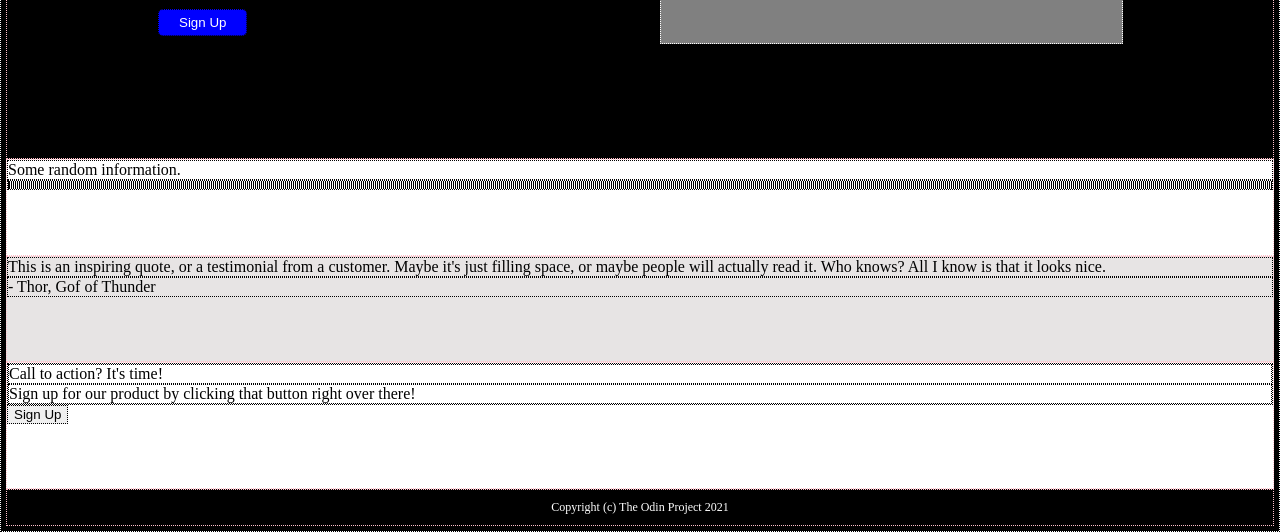
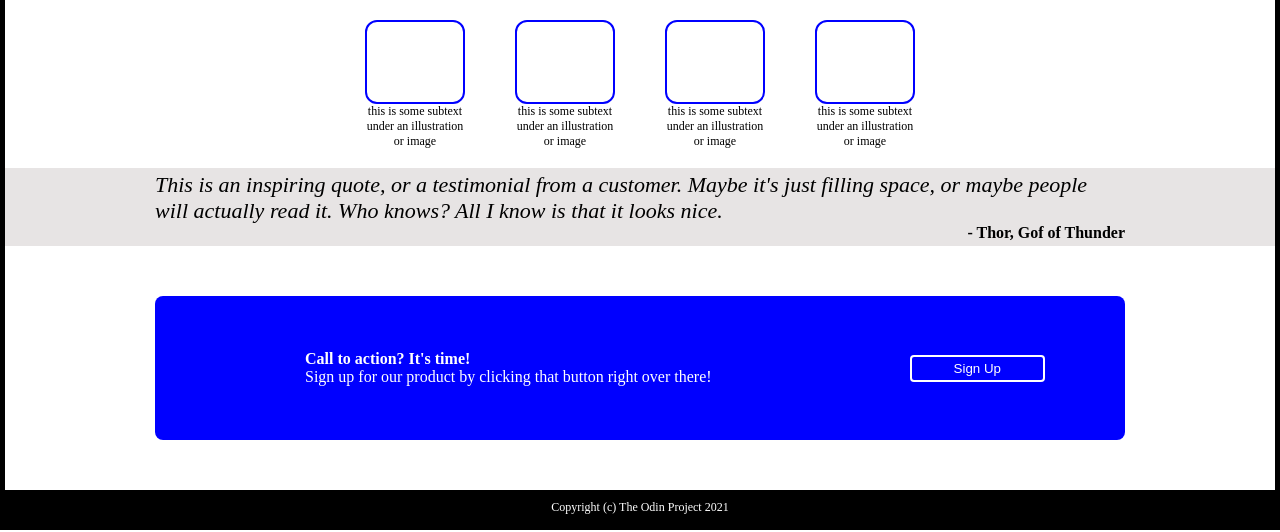
Before and after one commit to vinnn/ODIN_landing_page, a plain HTML site: page index.html in a window 1280 px wide. Shown: the part 280-812 px from the top of the page. Drawn offline with Linux system fonts and the light colour scheme.

Commit message:
update readme

```diff
--- a/css/style.css
+++ b/css/style.css
@@ -1,6 +1,6 @@
 * {
-    border-style: dotted;
-    border-width: 1px;
+    /* border-style: dotted; */
+    /* border-width: 1px; */
 }
 .header,
 .contn1,
@@ -11,7 +11,9 @@
     border-color: pink;
 }
 
+/**********************/
 /* GENERAL BODY STYLE */
+/**********************/
 body {
     border-style: solid;
     border-width: 5px;
@@ -24,8 +26,9 @@ body {
     flex-direction: column;
 }
 
-
+/*****************/
 /* HEADER STYLES */
+/*****************/
 .header {
     background-color: black;
 
@@ -56,11 +59,12 @@ a {
     color: white;
 }
 
-
+/*****************/
 /* CONTN1 STYLES */
+/*****************/
 .contn1 {
     background-color: black;
-    padding: 50px 150px;
+    padding: 20px 150px;
 
     flex: 1 1 auto;
 
@@ -77,17 +81,16 @@ a {
     but can shrink and grow as per
     grow:1 and shrink:1 */
     width: 350px;
-    height: 200px;
+    height: 120px;
     flex: 1 1 auto;
 
     margin-right: 40px;
-    font-size: 18px;
 }
 
 .contn1-title {
     font-weight: bold;
     color: white;
-    font-size: 48px;
+    font-size: 28px;
 
 
     line-height: 1;
@@ -96,10 +99,21 @@ a {
 .contn1-text {
     color: white;
     margin: 12px 0;
+    font-size: 14px;
 }
+.contn1-btn {
+    color: white;
+    font-size: 12px;
+    background-color: blue;
+    padding: 5px 20px;
+    border-radius: 5px;
+}
+
+
 .contn1-right {
     background-color: grey;
     color: white;
+    font-size: 14px;
 
     /*I: fix the width initially
     the flex-basis (so that it keeps
@@ -108,50 +122,136 @@ a {
     but can shrink and grow as per
     grow:1 and shrink:1 */
     width: 350px;
-    height: 200px;
+    height: 120px;
     flex: 1 1 auto;
 
     display: flex;
     justify-content: center;
     align-items: center;
 }
-.contn1-btn {
-    color: white;
-    background-color: blue;
-    padding: 5px 20px;
-    border-radius: 5px;
+
+
+/*****************/
+/* CONTN2 STYLES */
+/*****************/
+.contn2 {
+    flex: 1 1 auto;
+
+    background-color: white;
+
+    display: flex;
+    flex-direction: column;
 }
 
-/* CONTN2 STYLES */
-.contn2 {
-    background-color: white;
+.contn2-title {
+    padding: 20px;
+    font-weight: bold;
+    font-size: 26px;
+    display: flex;
+    justify-content: center;
+}
 
+.contn2-items {
     flex: 1 1 auto;
+
+    display: flex;
+    justify-content: center;
+    gap: 50px;
+    min-height: 140px;
+}
+
+.item {
+    height: 90px;
+    width: 100px;
+
+    display: flex;
+    flex-direction: column;
+}
+.item-img {
+    border-style: solid;
+    border-width: 2px;
+    border-color: blue;
+    border-radius: 12px;
+    padding: 40px;
+}
+.item-title {
+    font-size: 12px;
+    text-align: center;
+}
+
+
+/*****************/
+/* CONTN3 STYLES */
+/*****************/
+.contn3 {
+    flex: 1 1 auto;
+
+    background-color: rgb(231, 228, 228);
+
+    display: flex;
+    flex-direction: column;
+    align-items: center;
+    justify-content: center;
+
+    padding-right: 150px;
+    padding-left: 150px;
+}
+
+.contn3-text {
+    font-size: 22px;
+    font-style: italic;
+}
+.contn3-author {
+    font-weight: bold;
+    margin-left: auto;
 }
 
 
 
+/*****************/
+/* CONTN4 STYLES */
+/*****************/
+.contn4 {
+    flex: 1 1 auto;
 
-/* CONTN3 STYLES */
-.contn3 {
-    background-color: rgb(231, 228, 228);
+    background-color: blue;
+    border-radius: 8px;
+    margin: 50px 150px;
 
+    display: flex;
+    align-items: center;
+}
+
+.contn4-content {
+    flex: 1 1 auto;
+    background-color: white;
+    margin: 50px 150px;
+
+}
+
+.contn4-title {
+    font-weight: bold;
+    color: white;
+    background-color: blue;
+}
+.contn4-text {
+    background-color: blue;
+    color: white;
+}
+.contn4-btn {
+    color: white;
+    background-color: blue;
+    border-color: white;
+    border-radius: 4px;
+    border-style: solid;
+    padding: 4px 18px;
+    margin-right: 80px;
     flex: 1 1 auto;
 }
 
-/* CONTN4 STYLES */
-.contn4 {
-    background-color: white;
-
-    flex: 1 1 auto;
-}
-
-
-
-
-
-
+/*****************/
 /* FOOTER STYLES */
+/*****************/
 .footer {
     background-color: black;
     color: white;
--- a/index.html
+++ b/index.html
@@ -32,10 +32,22 @@
 <div class="contn2">
   <div class="contn2-title">Some random information.</div>
   <div class="contn2-items">
-    <div class="item1"></div>
-    <div class="item2"></div>
-    <div class="item3"></div>
-    <div class="item4"></div>
+    <div class="item">
+      <div class="item-img"></div>
+      <div class="item-title">this is some subtext under an illustration or image</div>
+    </div>
+    <div class="item">
+      <div class="item-img"></div>
+      <div class="item-title">this is some subtext under an illustration or image</div>
+    </div>
+    <div class="item">
+      <div class="item-img"></div>
+      <div class="item-title">this is some subtext under an illustration or image</div>
+    </div>
+    <div class="item">
+      <div class="item-img"></div>
+      <div class="item-title">this is some subtext under an illustration or image</div>
+    </div>
   </div>
 </div>
 
@@ -49,7 +61,7 @@
     <div class="contn4-title">Call to action? It's time!</div>
     <div class="contn4-text">Sign up for our product by clicking that button right over there!</div>
   </div>
-  <button>Sign Up</button>
+  <button class="contn4-btn">Sign Up</button>
 </div>
 
 <div class="footer">Copyright (c) The Odin Project 2021</div>
```
Also changed, not shown: 1 other file.
